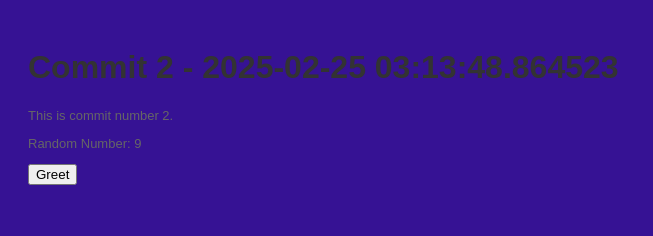
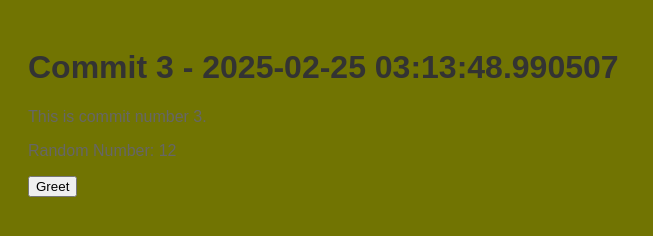
Before and after one commit to legbald0d/myrep-repo-20250225031342, a plain HTML site: page index.html in a window 1280 px wide. Shown: the whole page, without its empty margins (0-653 px from the left). Drawn offline with Linux system fonts and the light colour scheme.

Commit message:
📝 Commit 3 with HTML, CSS, and JS

```diff
--- a/index.html
+++ b/index.html
@@ -2,13 +2,13 @@
     <!DOCTYPE html>
     <html>
     <head>
-        <title>Commit 2 - 2025-02-25 03:13:48.864523</title>
+        <title>Commit 3 - 2025-02-25 03:13:48.989506</title>
         <link rel="stylesheet" href="style.css">
     </head>
     <body>
-        <h1>Commit 2 - 2025-02-25 03:13:48.864523</h1>
-        <p>This is commit number 2.</p>
-        <p>Random Number: 9</p>
+        <h1>Commit 3 - 2025-02-25 03:13:48.990507</h1>
+        <p>This is commit number 3.</p>
+        <p>Random Number: 12</p>
         <button onclick="greet()">Greet</button>
         <script src="script.js"></script>
     </body>
--- a/script.js
+++ b/script.js
@@ -2,4 +2,4 @@
     function greet() {
         alert('Hello from commit ' + commitNumber + '!');
     }
-    var commitNumber = 2;
+    var commitNumber = 3;
--- a/style.css
+++ b/style.css
@@ -1,7 +1,7 @@
 
     body {
         font-family: Arial, sans-serif;
-        background-color: #361294;
+        background-color: #717402;
         padding: 20px;
     }
     h1 {
@@ -9,5 +9,5 @@
     }
     p {
         color: #666;
-        font-size: 13px;
+        font-size: 16px;
     }
```
